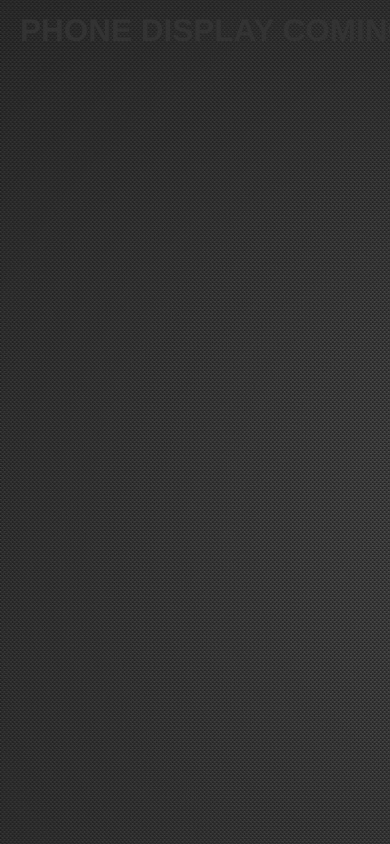
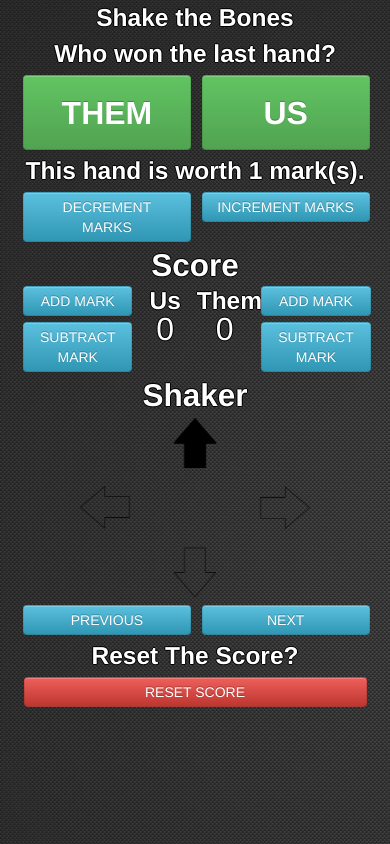
Before and after one commit to zachcannon/Shake_The_Bones, a Flask app: page /game in a window 390 px wide; the page is wider, and only the part inside the window is pictured. Run offline with Flask 2, Linux system fonts and the light colour scheme; parts of the project's set-up code (start-up, migrations or seed data) failed here and were passed over; some libraries are stand-ins or nearby versions.

Commit message:
Tweaked layout for tablet and mobile

```diff
--- a/app/static/css/style.css
+++ b/app/static/css/style.css
@@ -21,6 +21,7 @@ body {
 }
 
 .section-header {
+	margin: -2px;
 	text-align: center;
 	color: White;
 	text-shadow: -1px 0 black, 0 1px black, 1px 0 black, 0 -1px black;
--- a/app/templates/base.html
+++ b/app/templates/base.html
@@ -39,7 +39,7 @@
 
 				<div class='row-fluid'>
 					<div class="span12">
-						<h3>Reset The Game?</h3>
+						<h3>Reset The Score?</h3>
 						<div><button class="btn btn-danger btn-lg js-reset_count_to_zero"> RESET SCORE </button></div>
 					</div>
 				</div>
@@ -109,8 +109,8 @@
 
 
 
-	<div class='visible-tablet tablet-view'>
-		<h2 class='section-header'> HAND </h2>
+	<div class='visible-tablet hidden-desktop'>
+		<h3 class='section-header'> Shake the Bones</h3>
 
 		<div class='row-fluid'>
 			<div class="span12">
@@ -135,24 +135,24 @@
 		<h2 class='section-header'> Score </h2>
 
 		<div class="row-fluid">
-			<div class="span12">
+			<div class='span4'>
+				<button class='btn btn-info btn-default scorechangebutton js-us_increment'> ADD MARK </button>
+				<button class='btn btn-info btn-default scorechangebutton js-us_decrement'> SUBTRACT MARK </button>
+			</div>
+
+			<div class='span2'>
 				<h3 class='section-header'>Us</h3>
 				<p class='js-us_score_box scorebox section-header'>0</p>
-				<div class="row-fluid">
-					<div class="span6"><button class='btn btn-info btn-default scorechangebutton js-us_decrement'> SUBTRACT MARK </button></div>
-					<div class="span6"><button class='btn btn-info btn-default scorechangebutton js-us_increment'> ADD MARK </button></div>
-				</div>
 			</div>
-		</div>
 
-		<div class='row-fluid'>
-			<div class="span12">
+			<div class='span2'>
 				<h3 class='section-header'>Them</h3>
 				<p class='js-them_score_box scorebox section-header'>0</p>
-				<div class="row-fluid">
-					<div class="span6"><button class='btn btn-info btn-default scorechangebutton js-them_decrement'> SUBTRACT MARK </button></div>
-					<div class="span6"><button class='btn btn-info btn-default scorechangebutton js-them_increment'> ADD MARK </button></div>
-				</div>
+			</div>
+
+			<div class='span4'>
+				<button class='btn btn-info btn-default scorechangebutton js-them_increment'> ADD MARK </button>
+				<button class='btn btn-info btn-default scorechangebutton js-them_decrement'> SUBTRACT MARK </button>
 			</div>
 		</div>
 
@@ -191,19 +191,13 @@
 
 		<div class='row-fluid'>
 			<div class="span12">
-				<h3 class='section-header'>Reset The Game?</h3>
+				<h3 class='section-header'>Reset The Score?</h3>
 				<div><button class="btn btn-danger btn-lg js-reset_count_to_zero"> RESET SCORE </button></div>
 			</div>
 		</div>
 	</div>
 
 
-	<div class='container visible-phone'>
-		<div class='jumbotron'>
-			<h2>PHONE DISPLAY COMING SOON</h2>
-		</div>
-	</div>
-
 
 	</body>
 </html>
```
